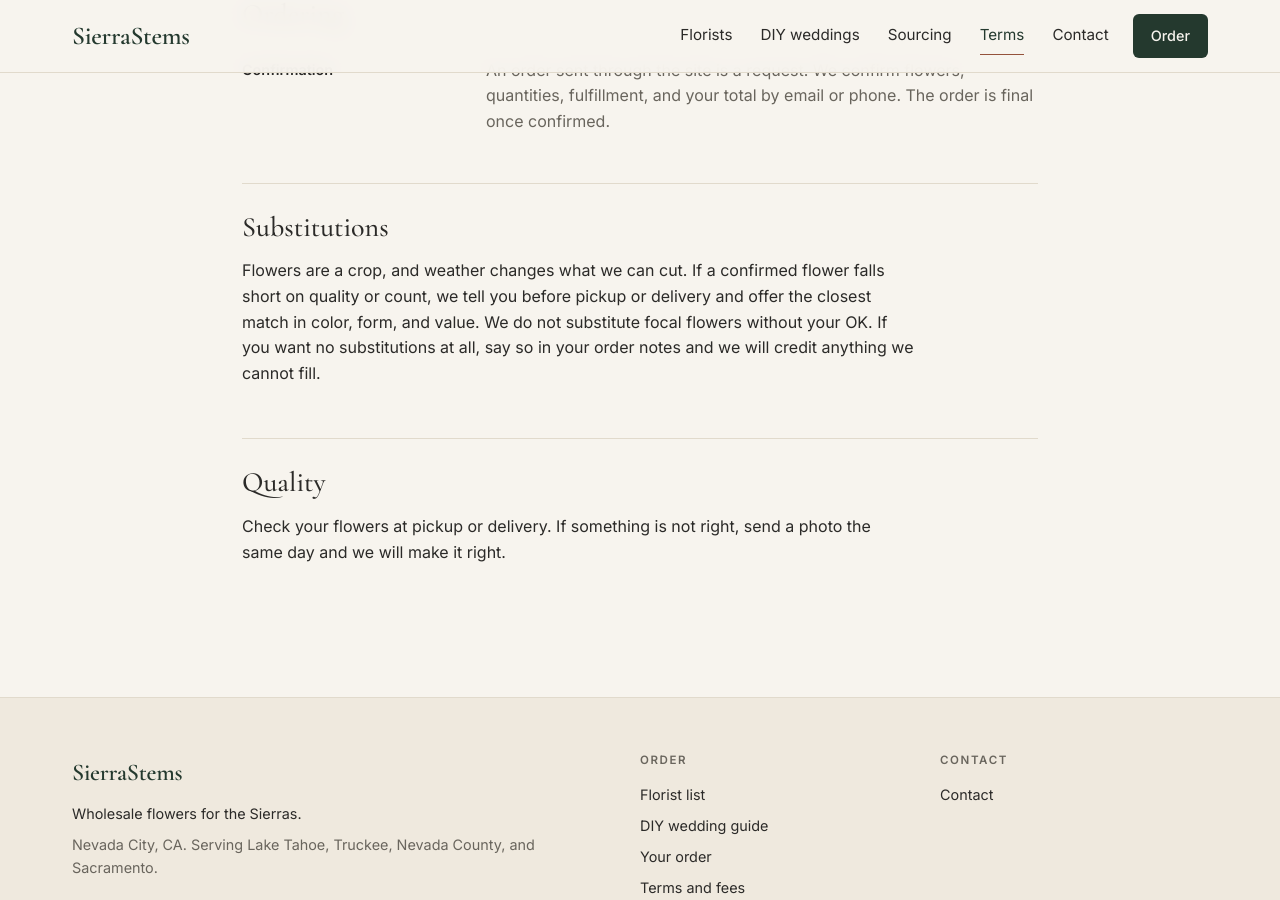
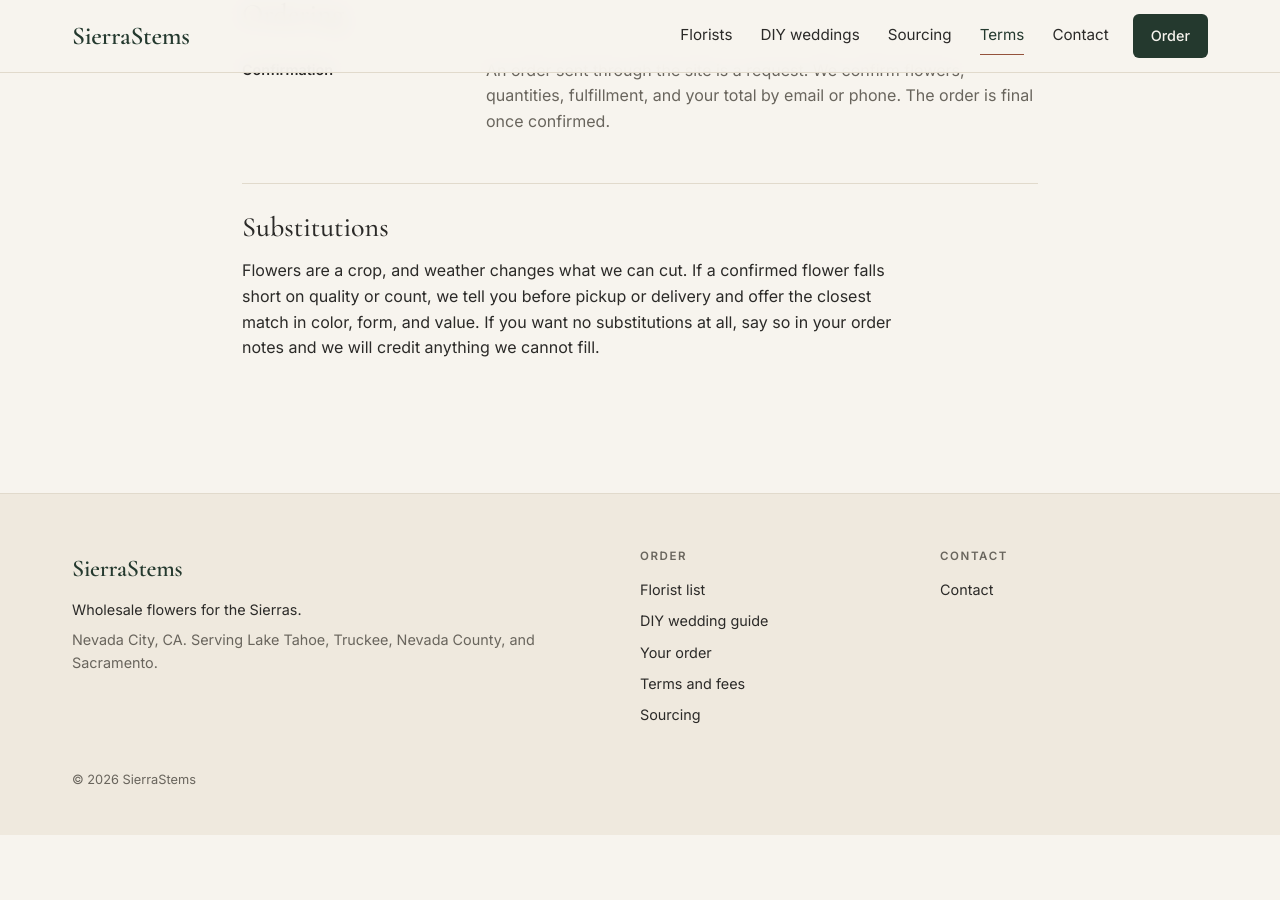
Before and after one commit to jshplhm/sierrastems, a Jekyll site: the page built from terms/index.html, in a window 1280 px wide and 900 px high, scrolled down 1510 px. Built offline with Jekyll 4.4.1, drawn with Linux system fonts in a browser that asks for light colours; after the commit the page ends 2345 px from its top, so only the background shows below that.

Commit message:
Terms: drop focal substitution line and Quality section
Co-Authored-By: Claude Opus 5.5 <noreply@anthropic.com>
Claude-Session: https://claude.ai/code/session_012d4NNuewE3eRgMimwUo1TE

```diff
--- a/terms/index.html
+++ b/terms/index.html
@@ -48,11 +48,6 @@ body_class: page-terms
 
   <section class="terms-block">
     <h2 class="h-section">Substitutions</h2>
-    <p>Flowers are a crop, and weather changes what we can cut. If a confirmed flower falls short on quality or count, we tell you before pickup or delivery and offer the closest match in color, form, and value. We do not substitute focal flowers without your OK. If you want no substitutions at all, say so in your order notes and we will credit anything we cannot fill.</p>
-  </section>
-
-  <section class="terms-block">
-    <h2 class="h-section">Quality</h2>
-    <p>Check your flowers at pickup or delivery. If something is not right, send a photo the same day and we will make it right.</p>
+    <p>Flowers are a crop, and weather changes what we can cut. If a confirmed flower falls short on quality or count, we tell you before pickup or delivery and offer the closest match in color, form, and value. If you want no substitutions at all, say so in your order notes and we will credit anything we cannot fill.</p>
   </section>
 </div>
```
